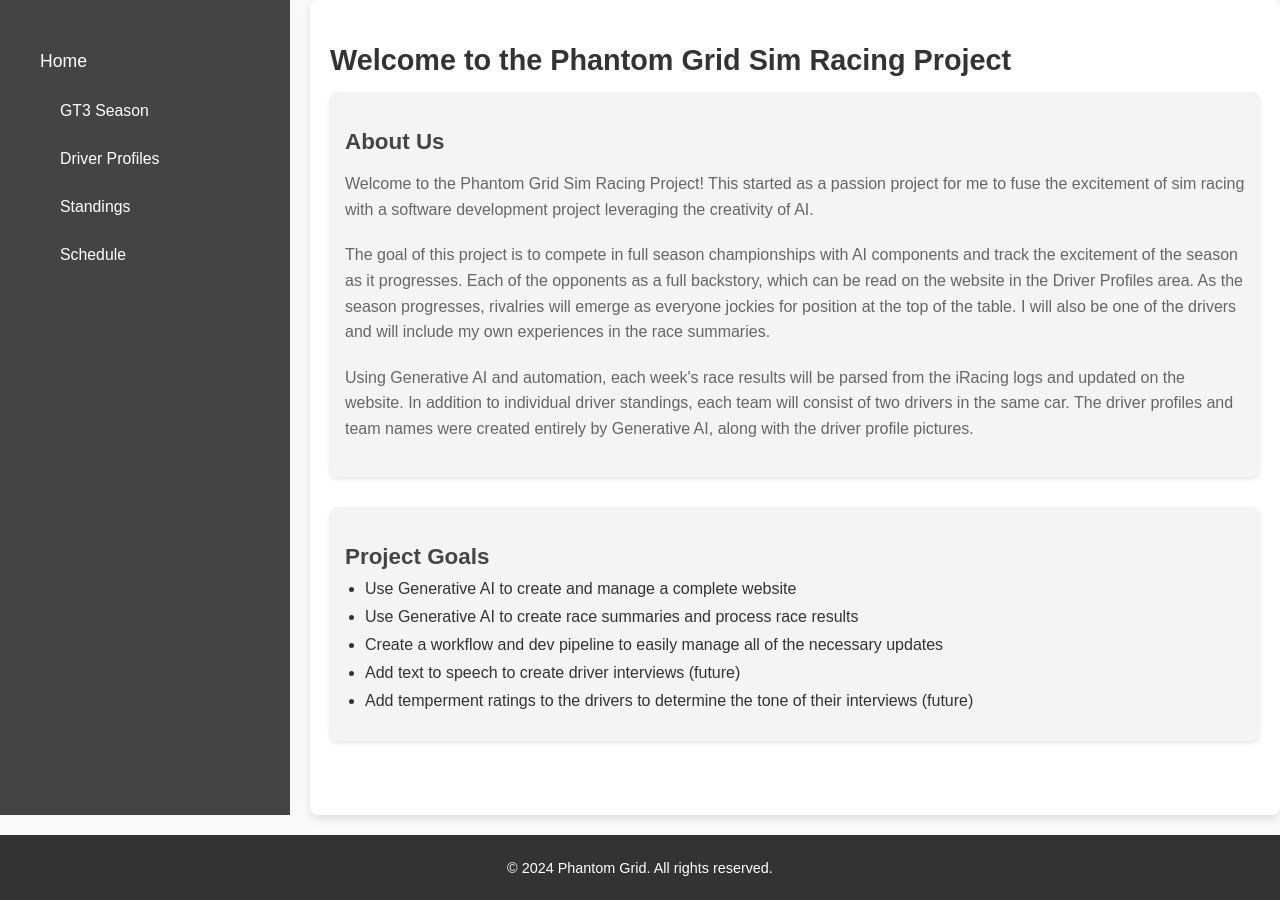
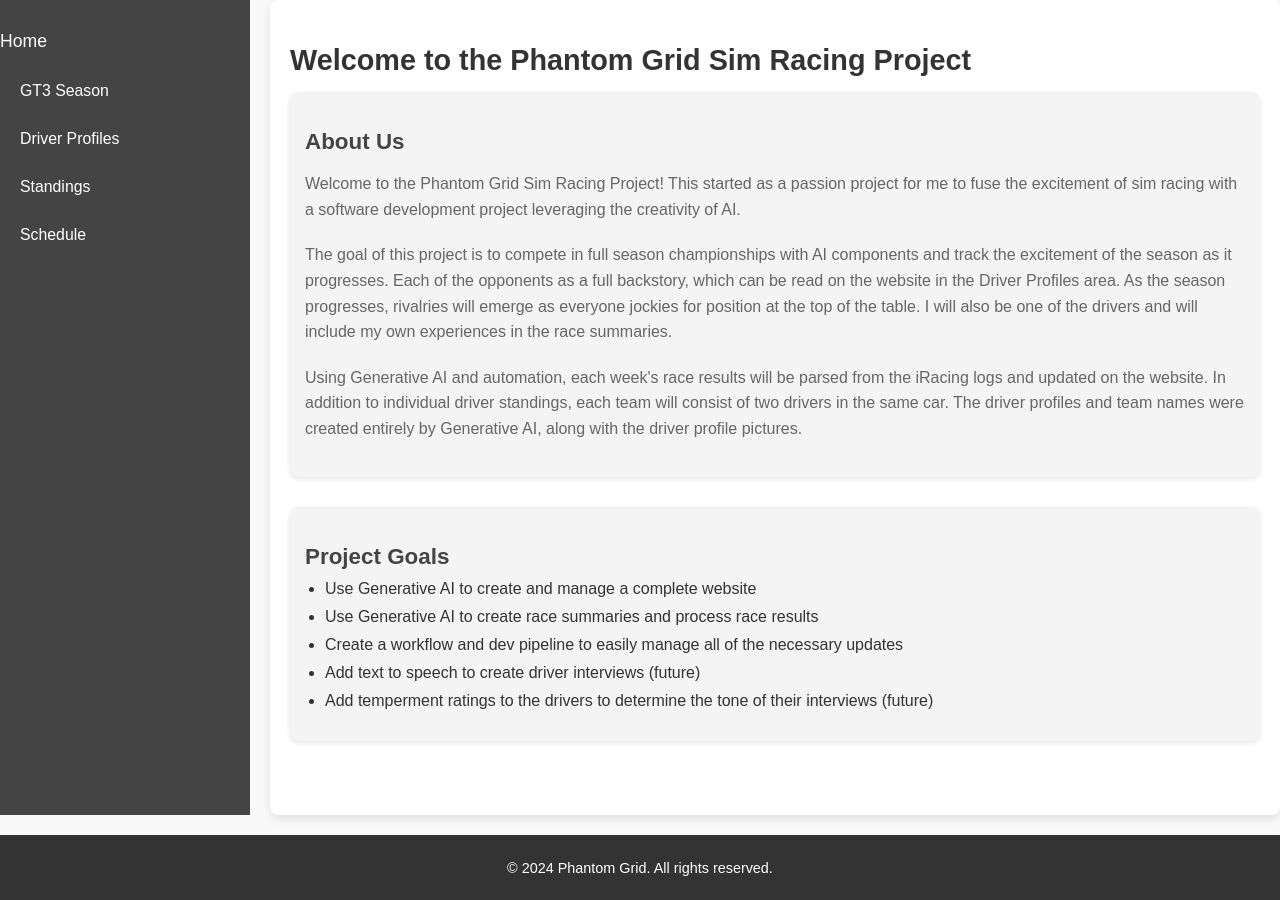
Before and after one commit to jadavison91/jadavison91.github.io, a Jekyll site: the page built from phantom.html, in a window 1280 px wide. Built offline with Jekyll 4.4.1, drawn with Linux system fonts in a browser that asks for light colours.

Commit message:
updating style sheets

```diff
--- a/assets/css/styles.css
+++ b/assets/css/styles.css
@@ -24,7 +24,6 @@ aside {
     width: 250px; /* Fixed width to prevent overlap */
     background-color: #444;
     color: #fff;
-    padding: 20px;
     flex-shrink: 0; /* Prevents sidebar from shrinking */
 }
 
@@ -33,15 +32,12 @@ aside nav ul {
     padding: 0;
 }
 aside nav ul li {
-    padding: 15px 20px;
+    padding: 15px 0px;
 }
 aside nav ul li a {
     color: white;
     text-decoration: none;
     font-size: 1.1em;
-}
-aside nav ul li a:hover {
-    text-decoration: underline;
 }
 aside nav ul ul {
     padding-left: 20px; /* Adds indentation to the sub-menu */
```
